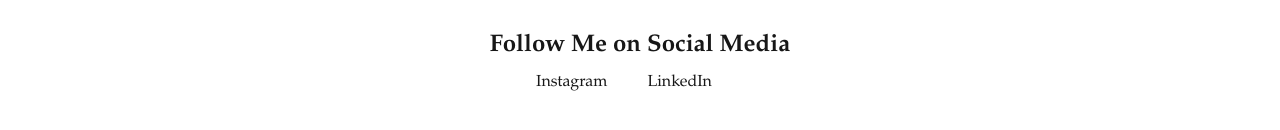
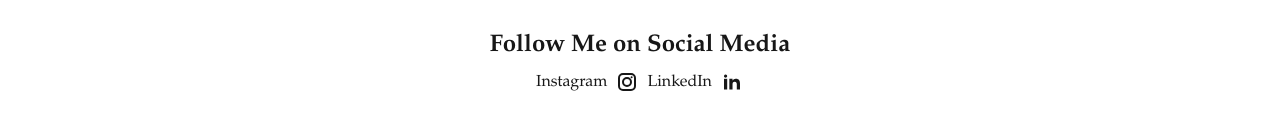
Before and after one commit to rachel-rey/reyes-website, a Next.js app: page / in a window 1280 px wide. Shown: the part 2288-2418 px from the top of the page. Built offline with nearby package versions, Linux system fonts and the light colour scheme.

Commit message:
made sure navbar is good

```diff
--- a/Components/navbar.tsx
+++ b/Components/navbar.tsx
@@ -58,10 +58,10 @@ export default function Navbar() {
             </svg>
           )}
         </button>
-          <Link href="/" className="hover:text-yellow-900" onClick={toggleMenu}>Home</Link>
-          <Link href="/aboutMe" className="hover:text-yellow-900" onClick={toggleMenu}>About Me</Link>
-          <Link href="/project" className="hover:text-yellow-900" onClick={toggleMenu}>Projects</Link>
-          <Link href="/contact" className="hover:text-yellow-900" onClick={toggleMenu}>Contact</Link>
+          <Link href="/" className="text-white hover:text-yellow-900" onClick={toggleMenu}>Home</Link>
+          <Link href="/aboutMe" className="text-white hover:text-yellow-900" onClick={toggleMenu}>About Me</Link>
+          <Link href="/project" className="text-white hover:text-yellow-900" onClick={toggleMenu}>Projects</Link>
+          <Link href="/contact" className="text-white hover:text-yellow-900" onClick={toggleMenu}>Contact</Link>
         </div>
       )}
     </nav>
--- a/pages/index.tsx
+++ b/pages/index.tsx
@@ -104,7 +104,7 @@ export default function Home() {
                     Instagram
                   </Link>
                   <svg
-                    className="w-6 h-6 text-white dark:text-white"
+                    className="w-6 h-6 dark:text-white"
                     aria-hidden="true"
                     xmlns="http://www.w3.org/2000/svg"
                     width="24"
@@ -127,7 +127,7 @@ export default function Home() {
                   >
                     LinkedIn
                   </Link>
-                  <svg className="w-6 h-6 text-white dark:text-white" aria-hidden="true" xmlns="http://www.w3.org/2000/svg" width="24" height="24" fill="currentColor" viewBox="0 0 24 24">
+                  <svg className="w-6 h-6 dark:text-white" aria-hidden="true" xmlns="http://www.w3.org/2000/svg" width="24" height="24" fill="currentColor" viewBox="0 0 24 24">
                     <path fillRule="evenodd" d="M12.51 8.796v1.697a3.738 3.738 0 0 1 3.288-1.684c3.455 0 4.202 2.16 4.202 4.97V19.5h-3.2v-5.072c0-1.21-.244-2.766-2.128-2.766-1.827 0-2.139 1.317-2.139 2.676V19.5h-3.19V8.796h3.168ZM7.2 6.106a1.61 1.61 0 0 1-.988 1.483 1.595 1.595 0 0 1-1.743-.348A1.607 1.607 0 0 1 5.6 4.5a1.601 1.601 0 0 1 1.6 1.606Z" clipRule="evenodd"/>
                     <path d="M7.2 8.809H4V19.5h3.2V8.809Z"/>
                   </svg>
```
